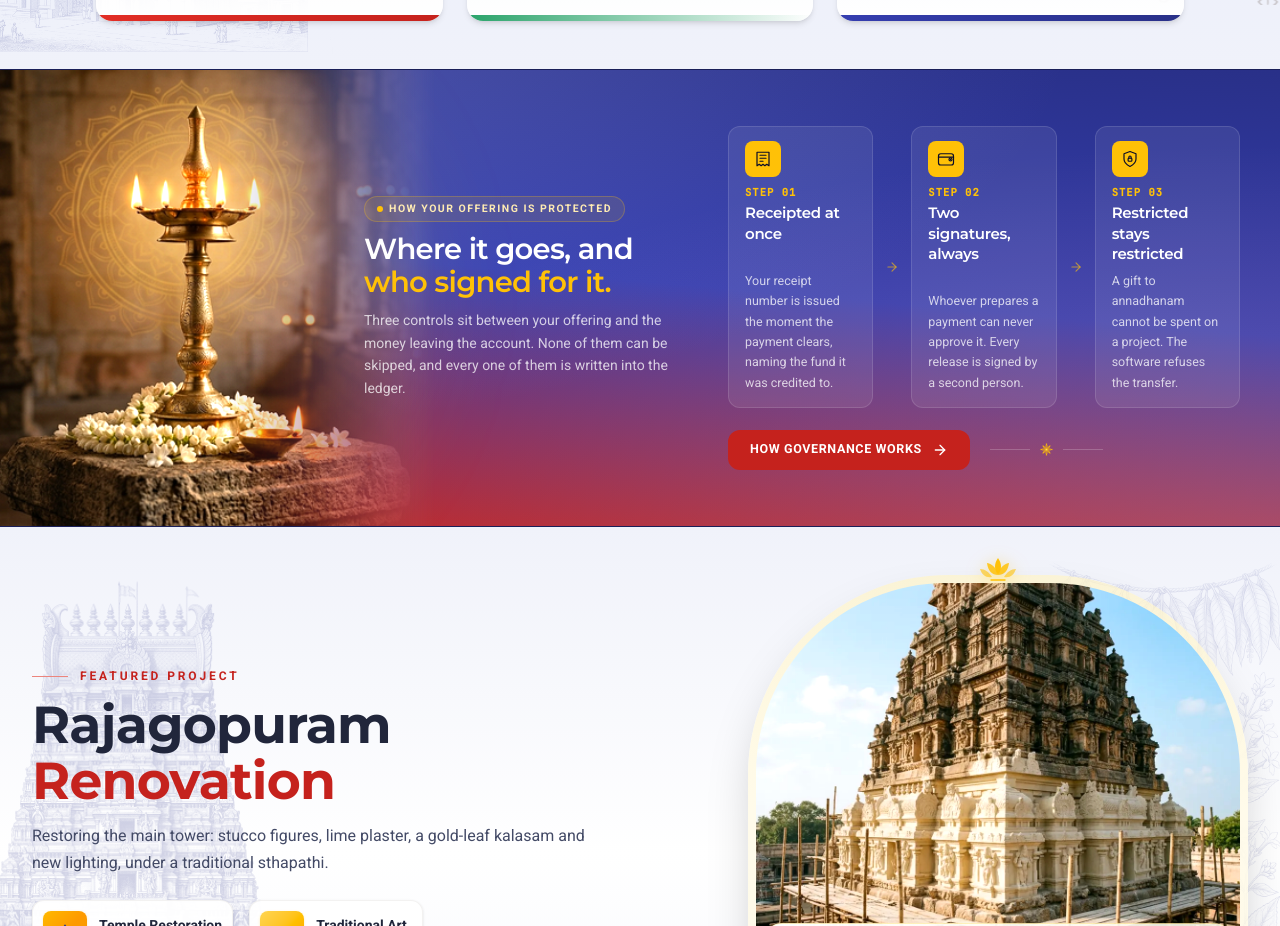
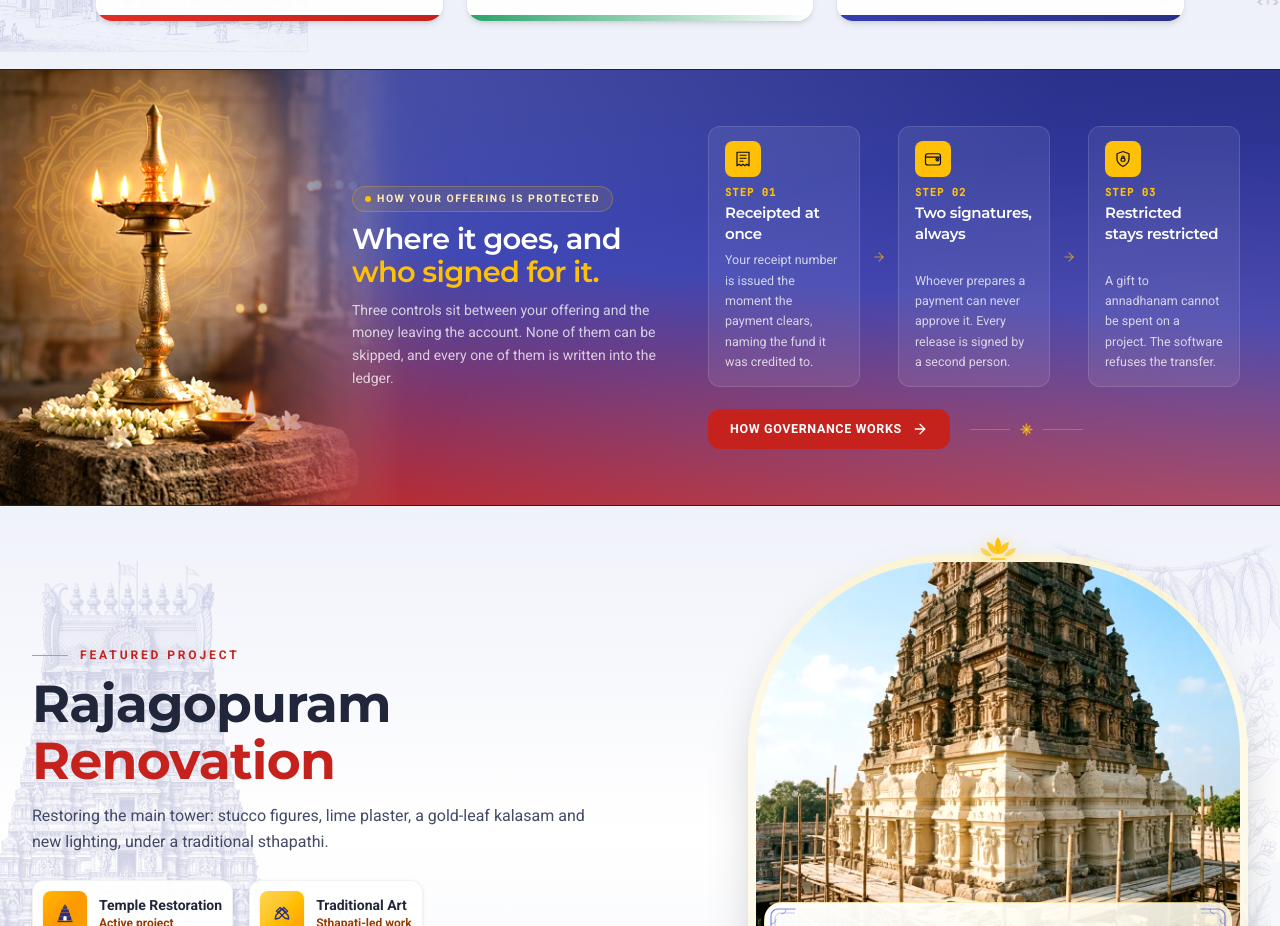
Before and after one commit to balajikarthik2004/omg-erp-prototype, a React (Vite) app: page / in a window 1280 px wide. Shown: the part 1560-2486 px from the top of the page. Built offline with nearby package versions, Linux system fonts and the light colour scheme; a web font is replaced by a local one.

Commit message:
style(donor): nudge lamp image right to reveal chakra and shift claim text to the right

```diff
--- a/src/features/donor/TrustSection.tsx
+++ b/src/features/donor/TrustSection.tsx
@@ -48,13 +48,13 @@ export function TrustSection() {
     >
       {/* Warm glow behind the lamp, so the brass reads as lit. */}
       <div
-        className="pointer-events-none absolute -left-10 top-1/2 size-110 -translate-y-1/2 rounded-full bg-turmeric-400/25 blur-3xl lg:-left-12 xl:-left-14"
+        className="pointer-events-none absolute -left-14 top-1/2 size-110 -translate-y-1/2 rounded-full bg-turmeric-400/25 blur-3xl lg:-left-18 xl:-left-22"
         aria-hidden
       />
 
       {/* The kuthu vilakku, dissolving into the field on its right edge. */}
       <div
-        className="pointer-events-none absolute inset-y-0 -left-4 z-0 hidden w-96 lg:block lg:-left-6 lg:w-[30rem] xl:-left-8 xl:w-[34rem] 2xl:-left-10 2xl:w-[38rem]"
+        className="pointer-events-none absolute inset-y-0 -left-10 z-0 hidden w-96 lg:block lg:-left-13 lg:w-[30rem] xl:-left-16 xl:w-[34rem] 2xl:-left-20 2xl:w-[38rem]"
         style={{
           maskImage: 'linear-gradient(to right, black 0%, black 48%, transparent 86%)',
           WebkitMaskImage: 'linear-gradient(to right, black 0%, black 48%, transparent 86%)',
@@ -75,7 +75,7 @@ export function TrustSection() {
           seen && 'is-visible',
         )}
       >
-        <div className="grid items-center gap-6 lg:grid-cols-[20%_31%_1fr] xl:grid-cols-[22%_30%_1fr] xl:gap-8 2xl:grid-cols-[23%_29%_1fr]">
+        <div className="grid items-center gap-6 lg:grid-cols-[20%_30%_1fr] xl:grid-cols-[22%_29%_1fr] xl:gap-7 2xl:grid-cols-[23%_28%_1fr]">
           {/* The lamp again, as a card, where the backdrop is hidden. */}
           <div className="flex justify-center lg:hidden">
             <div className="relative h-56 w-full max-w-85 overflow-hidden rounded-card border border-white/10">
@@ -89,7 +89,7 @@ export function TrustSection() {
           <div className="hidden h-full lg:block" aria-hidden />
 
           {/* The claim ------------------------------------------------ */}
-          <div className="flex flex-col justify-start pl-2 pr-2 lg:pl-5 xl:pl-7">
+          <div className="flex flex-col justify-start lg:pl-3 xl:pl-5 pr-1">
             <p className="mb-2.5 inline-flex w-fit items-center gap-1.5 rounded-full border border-turmeric-400/25 bg-turmeric-400/10 px-3 py-1 whitespace-nowrap">
               <span className="size-1.5 rounded-full bg-turmeric-400" aria-hidden />
               <span className="text-[10px] font-bold uppercase tracking-[0.14em] text-turmeric-100 whitespace-nowrap sm:text-[10.5px]">
```
